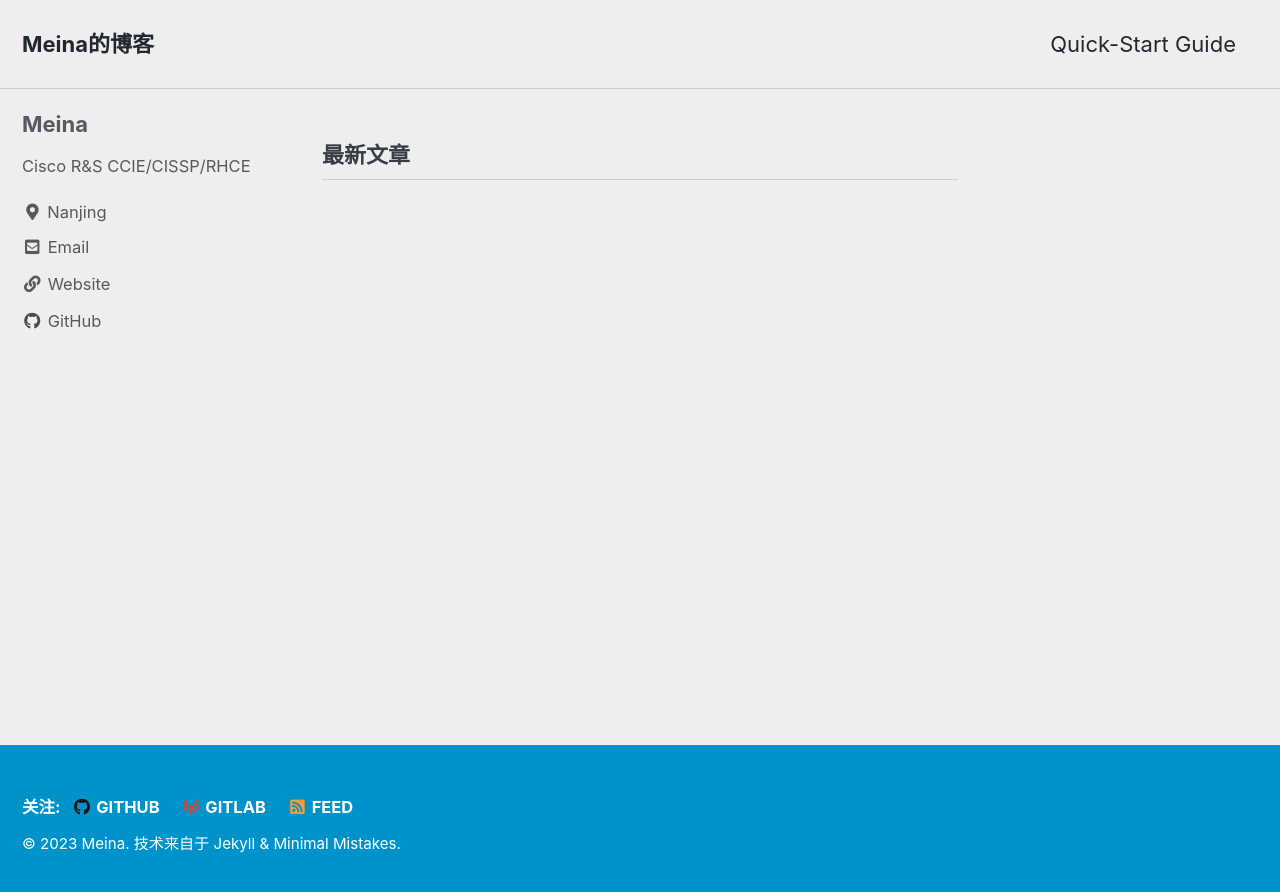
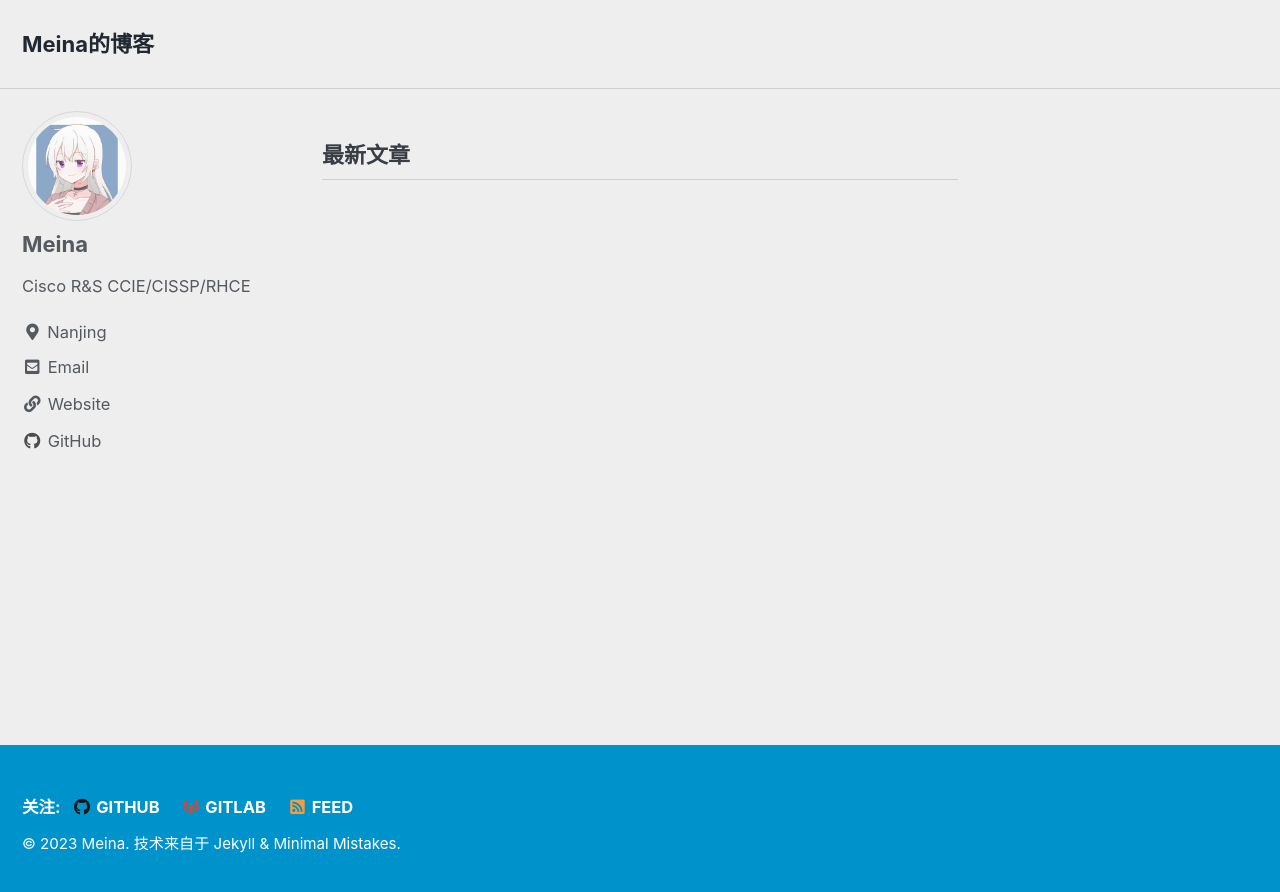
Before and after one commit to MoriMeina/MoriMeina.github.io, a Jekyll site: the page built from index.html, in a window 1280 px wide. Shown: the top 892 px of the page. Built offline with Jekyll 4.4.1, drawn with Linux system fonts in a browser that asks for light colours; cached includes are drawn as plain includes; the list of posts is cut into pages by our own code.

Commit message:
Changes to be committed: 	modified:   _config.yml 	modified:   _data/navigation.yml 	new file:   assets/img/icon/bio-photo.jpg

```diff
--- a/_config.yml
+++ b/_config.yml
@@ -105,7 +105,7 @@ analytics:
 # Site Author
 author:
   name             : "Meina"
-  avatar           : # path of avatar image, e.g. "/assets/images/bio-photo.jpg"
+  avatar           : "/assets/img/icon/bio-photo.jpg" # path of avatar image, e.g. "/assets/images/bio-photo.jpg"
   bio              : "Cisco R&S CCIE/CISSP/RHCE"
   location         : "Nanjing"
   email            :
--- a/_data/navigation.yml
+++ b/_data/navigation.yml
@@ -1,7 +1,7 @@
 # main links
-main:
-  - title: "Quick-Start Guide"
-    url: https://mmistakes.github.io/minimal-mistakes/docs/quick-start-guide/
+# main:
+#   - title: "Quick-Start Guide"
+#     url: https://mmistakes.github.io/minimal-mistakes/docs/quick-start-guide/
   # - title: "About"
   #   url: https://mmistakes.github.io/minimal-mistakes/about/
   # - title: "Sample Posts"
```
Also changed, not shown: assets/img/icon/bio-photo.jpg (added).
